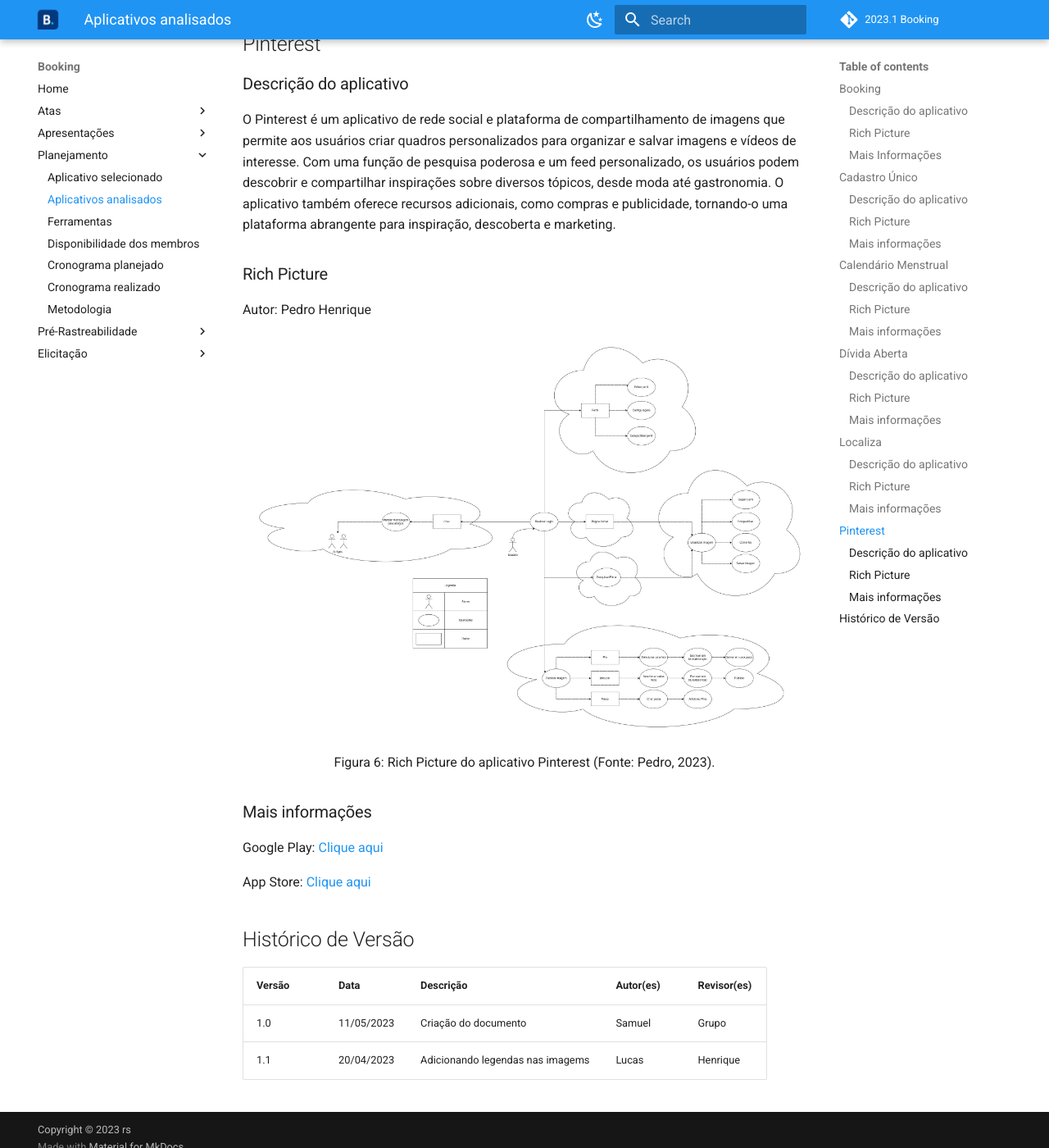
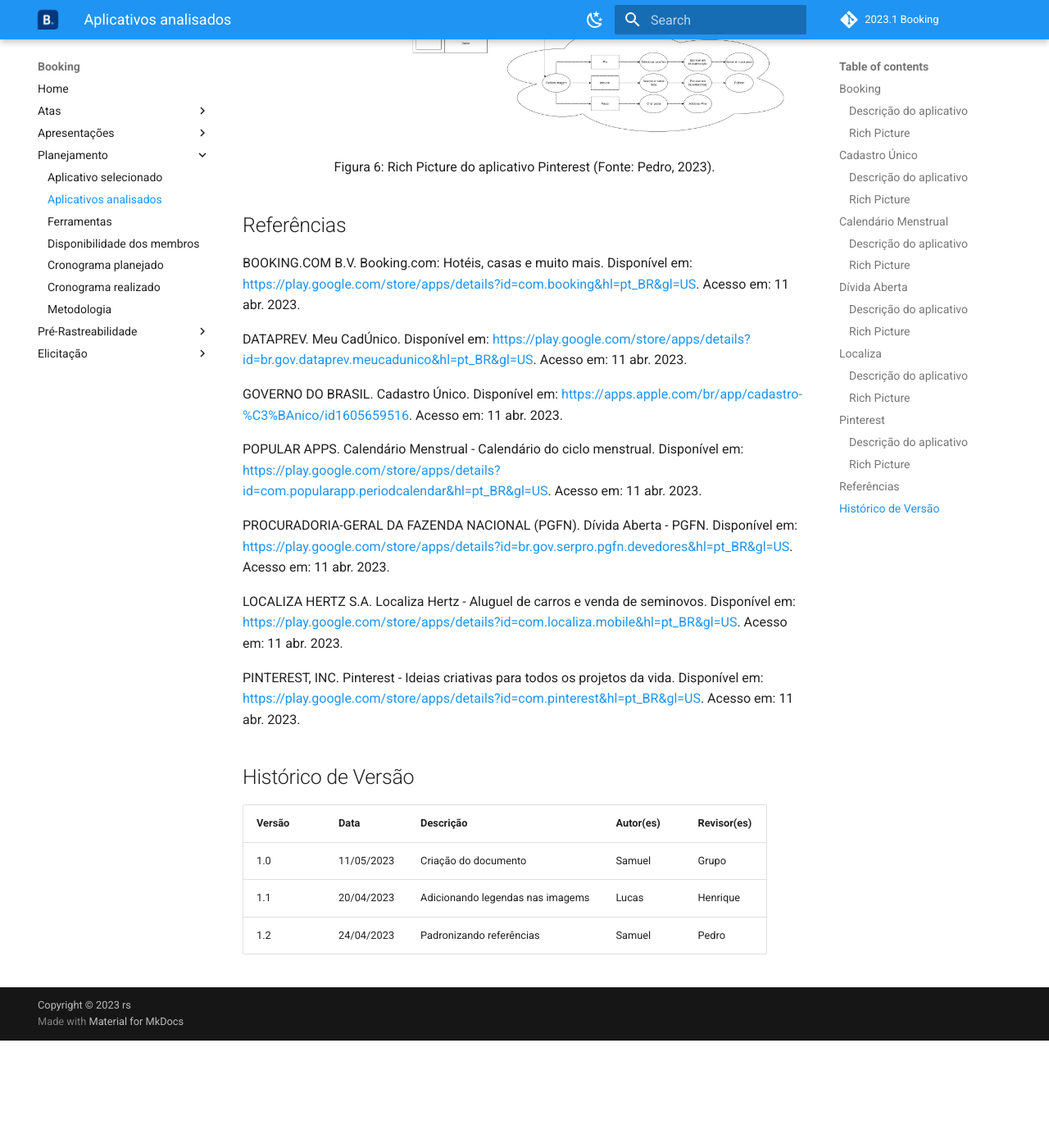
Before and after one commit to Requisitos-de-Software/2023.1-Booking, an MkDocs documentation site: the page built from docs/planejamento/aplicativosAnalisados.md, in a window 1280 px wide and 1400 px high, scrolled down 5362 px. Shown: the whole window at 82% size. Built offline with MkDocs 1.6.1 and Material for MkDocs 9.7.7, drawn with Linux system fonts in a browser that asks for light colours; comment, search, counter and statistics services are not loaded; after the commit the page ends 6631 px from its top, so only the background shows below that; some of the changed text lies outside the part shown.

Commit message:
Padronizando referências em aplicativos analisados

```diff
--- a/docs/planejamento/aplicativosAnalisados.md
+++ b/docs/planejamento/aplicativosAnalisados.md
@@ -18,12 +18,6 @@
 <p> Figura 1: Rich Picture do aplicativo Booking (Fonte: Lucas, 2023). </p>
 </div>
 
-### Mais Informações
-
-Google Play: [Clique aqui](https://play.google.com/store/apps/details?id=com.booking&hl=pt_BR&gl=US)
-
-App Store: [Clique aqui](https://apps.apple.com/br/app/ofertas-de-viagem-booking-com/id367003839)
-
 ## Cadastro Único
 
 ### Descrição do aplicativo
@@ -39,12 +33,6 @@
 <div style="text-align: center">
 <p> Figura 2: Rich Picture do aplicativo Cadastro Único (Fonte: Gabriel, 2023). </p>
 </div>
-
-### Mais informações
-
-Google Play: [Clique aqui](https://play.google.com/store/apps/details?id=br.gov.dataprev.meucadunico&hl=pt_BR&gl=US)
-
-App Store: [Clique aqui](https://apps.apple.com/br/app/cadastro-%C3%BAnico/id1605659516)
 
 ## Calendário Menstrual
 
@@ -62,12 +50,6 @@
 <p> Figura 3: Rich Picture do aplicativo Calendario menstrual (Fonte: Chaydson, 2023). </p>
 </div>
 
-### Mais informações
-
-Google Play: [Clique aqui](https://play.google.com/store/apps/details?id=com.popularapp.periodcalendar&hl=pt_BR&gl=US)
-
-App Store: [Clique aqui](https://apps.apple.com/br/app/calend%C3%A1rio-menstrual-ovula%C3%A7%C3%A3o/id896501514)
-
 ## Dívida Aberta
 
 ### Descrição do aplicativo
@@ -83,12 +65,6 @@
 <div style="text-align: center">
 <p> Figura 4: Rich Picture do aplicativo Divida Aberta (Fonte: Henrique, 2023). </p>
 </div>
-
-### Mais informações
-
-Google Play: [Clique aqui](https://play.google.com/store/apps/details?id=br.gov.serpro.pgfn.devedores&hl=pt_BR&gl=US)
-
-App Store: [Clique aqui](https://apps.apple.com/br/app/d%C3%ADvida-aberta/id1485407516)
 
 ## Localiza
 
@@ -106,12 +82,6 @@
 <p> Figura 5: Rich Picture do aplicativo Localiza (Fonte: Samuel, 2023). </p>
 </div>
 
-### Mais informações
-
-Google Play: [Clique aqui](https://play.google.com/store/apps/details?id=com.localiza.mobile&hl=pt_BR&gl=US)
-
-App Store: [Clique aqui](https://apps.apple.com/br/app/localiza-aluguel-de-carros/id429739212)
-
 ## Pinterest
 
 ### Descrição do aplicativo
@@ -128,11 +98,21 @@
 <p> Figura 6: Rich Picture do aplicativo Pinterest (Fonte: Pedro, 2023). </p>
 </div>
 
-### Mais informações
+## Referências
 
-Google Play: [Clique aqui](https://play.google.com/store/apps/details?id=com.pinterest&hl=pt_BR&gl=US)
+BOOKING.COM B.V. Booking.com: Hotéis, casas e muito mais. Disponível em: <https://play.google.com/store/apps/details?id=com.booking&hl=pt_BR&gl=US>. Acesso em: 11 abr. 2023.
 
-App Store: [Clique aqui](https://apps.apple.com/br/app/pinterest/id429047995)
+DATAPREV. Meu CadÚnico. Disponível em: <https://play.google.com/store/apps/details?id=br.gov.dataprev.meucadunico&hl=pt_BR&gl=US>. Acesso em: 11 abr. 2023.
+
+GOVERNO DO BRASIL. Cadastro Único. Disponível em: <https://apps.apple.com/br/app/cadastro-%C3%BAnico/id1605659516>. Acesso em: 11 abr. 2023.
+
+POPULAR APPS. Calendário Menstrual - Calendário do ciclo menstrual. Disponível em: <https://play.google.com/store/apps/details?id=com.popularapp.periodcalendar&hl=pt_BR&gl=US>. Acesso em: 11 abr. 2023.
+
+PROCURADORIA-GERAL DA FAZENDA NACIONAL (PGFN). Dívida Aberta - PGFN. Disponível em: <https://play.google.com/store/apps/details?id=br.gov.serpro.pgfn.devedores&hl=pt_BR&gl=US>. Acesso em: 11 abr. 2023.
+
+LOCALIZA HERTZ S.A. Localiza Hertz - Aluguel de carros e venda de seminovos. Disponível em: <https://play.google.com/store/apps/details?id=com.localiza.mobile&hl=pt_BR&gl=US>. Acesso em: 11 abr. 2023.
+
+PINTEREST, INC. Pinterest - Ideias criativas para todos os projetos da vida. Disponível em: <https://play.google.com/store/apps/details?id=com.pinterest&hl=pt_BR&gl=US>. Acesso em: 11 abr. 2023.
 
 ## Histórico de Versão
 
@@ -140,3 +120,4 @@
 | ------ | ---------- | -------------------- | --------------- | ----------- |
 | 1.0    | 11/05/2023 | Criação do documento | Samuel          | Grupo       |
 | 1.1     | 20/04/2023 | Adicionando legendas nas imagems| Lucas | Henrique       |
+| 1.2    | 24/04/2023 | Padronizando referências   | Samuel    | Pedro       |
```
